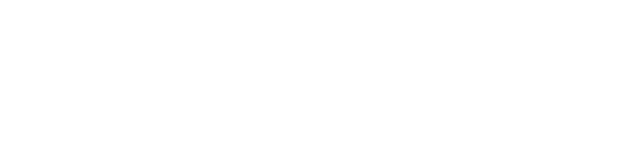
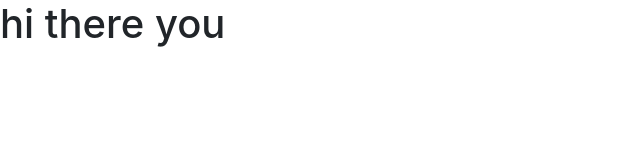
Before and after one commit to SamOBrienOlinger/Basic-components, a plain HTML site: page index.html in a window 1280 px wide. Shown: the whole page, without its empty margins (0-640 px from the left). Drawn offline with nearby package versions, Linux system fonts and the light colour scheme.

Commit message:
add placeholder text

```diff
--- a/index.html
+++ b/index.html
@@ -15,7 +15,7 @@
 
     </header>
     <section>
-
+        <h1>hi there you</h1>
     </section>
     <footer>
 
```
